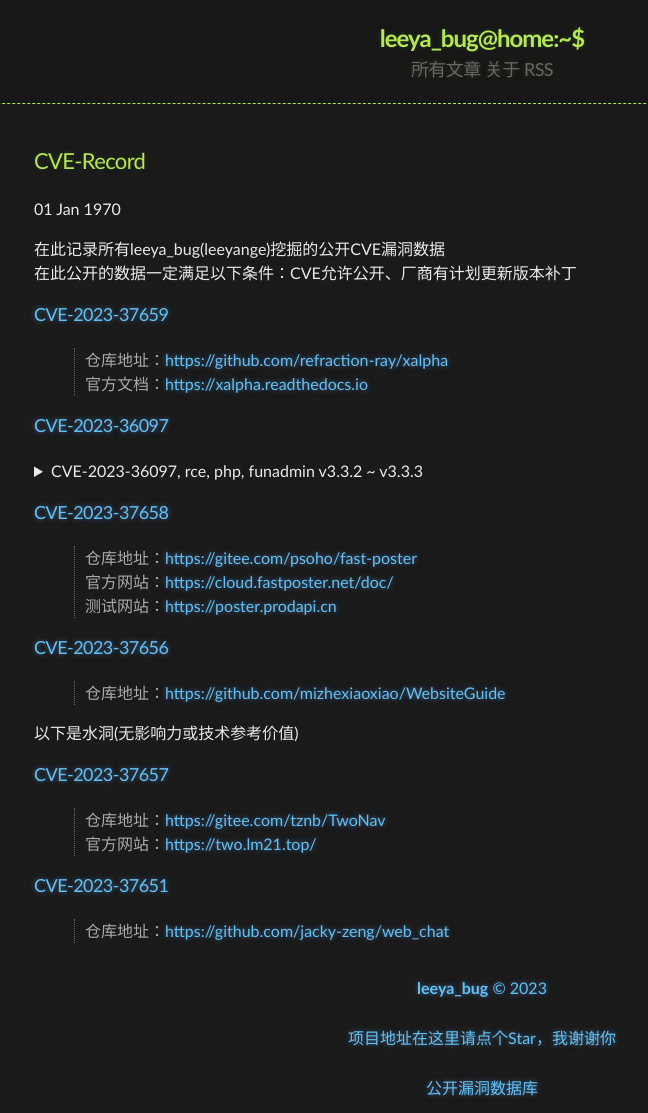
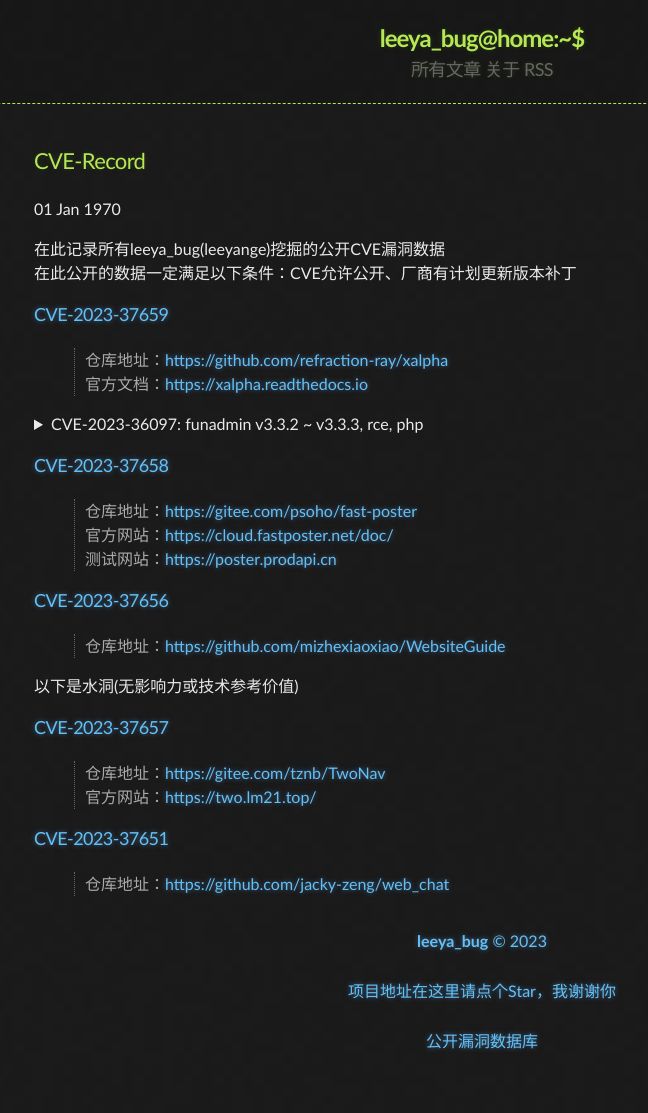
Before and after one commit to Leeyangee/leeyangee.github.io, a Jekyll site: the page built from _posts/1970-01-01-CVE-Record.md, in a window 1280 px wide. Shown: the whole page, without its empty margins (158-806 px from the left). Built offline with Jekyll 4.4.1, drawn with Linux system fonts in a browser that asks for light colours; after the commit the page ends 1066 px from its top, so only the background shows below that.

Commit message:
Update 1970-01-01-CVE-Record.md

```diff
--- a/_posts/1970-01-01-CVE-Record.md
+++ b/_posts/1970-01-01-CVE-Record.md
@@ -10,9 +10,8 @@ published: true
 > 仓库地址：<https://github.com/refraction-ray/xalpha>
 > 官方文档：<https://xalpha.readthedocs.io>
 
-### [CVE-2023-36097](https://cve.mitre.org/cgi-bin/cvename.cgi?name=CVE-2023-36097)
 <details>
-      <summary>CVE-2023-36097, rce, php, funadmin v3.3.2 ~ v3.3.3</summary>
+      <summary>CVE-2023-36097: funadmin v3.3.2 ~ v3.3.3, rce, php</summary>
       <pre><code>
         仓库地址：<a href="https://gitee.com/funadmin/funadmin">https://gitee.com/funadmin/funadmin</a>
         官方网站：<a href="https://www.funadmin.com">https://www.funadmin.com</a>
```
